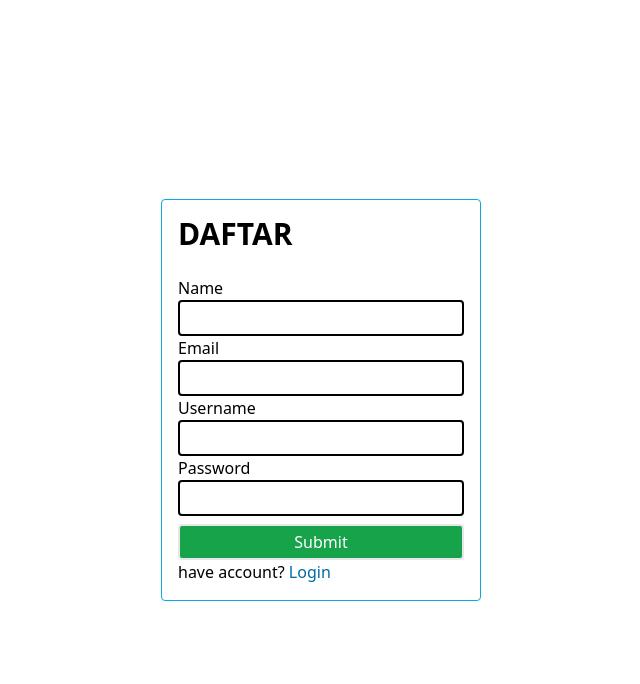
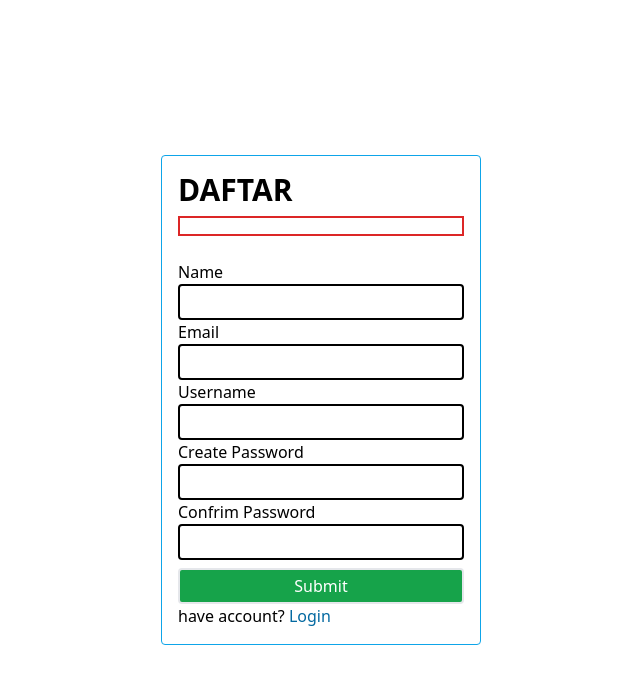
Before and after one commit to Abelakmal/toko-online, a React (Create React App) app: page /daftar in a window 1280 px wide. Shown: the top 684 px of the page, without its empty margins (319-959 px from the left). Built offline with nearby package versions, Linux system fonts and the light colour scheme.

Commit message:
create message error saat daftar

```diff
--- a/src/pages/auth/daftar.js
+++ b/src/pages/auth/daftar.js
@@ -1,62 +1,82 @@
-import axios from "axios";
-import { useEffect, useState } from "react";
-import { Link, useNavigate } from "react-router-dom";
+import axios from 'axios';
+import { useEffect, useState } from 'react';
+import { Link, useNavigate } from 'react-router-dom';
 
 const Daftar = () => {
-  useEffect(() =>{
-    if(localStorage.getItem("userLogin")){
-        navigate('/')
+  const [isSame, setIsSame] = useState(false);
+  const [error,setError] = useState()
+  console.log(error)
+  useEffect(() => {
+    if (localStorage.getItem('userLogin')) {
+      navigate('/');
     }
-},[])
-  const [daftar ,setDaftar] = useState({
+  }, []);
+  const [daftar, setDaftar] = useState({
     username: '',
-    password: '',
+    confrimPassword: '',
+    createPassword: '',
     nama: '',
-    email: ''
-  })
+    email: '',
+  });
   const navigate = useNavigate();
-  const handleDaftar = (e) =>{
-    setDaftar({...daftar, [e.target.name]: e.target.value})
-  }
+  const handleDaftar = (e) => {
+    setDaftar({ ...daftar, [e.target.name]: e.target.value });
+  };
 
   const handleSubmit = (e) => {
-    e.preventDefault()
-    axios.post('http://localhost:8080/auth/signup',{
-      username : daftar.username,
-      password: daftar.password,
-      nama: daftar.nama,
-      email: daftar.email
-    })
-    .then(respone => {
-      console.log(respone)
-      if(respone.status === 200){
-          navigate('/')
-      }
-  })
-  .catch(err => console.log(err))
-  }
+    e.preventDefault();
+    if (daftar.createPassword === daftar.confrimPassword) {
+      axios
+        .post('http://localhost:8080/auth/signup', {
+          username: daftar.username,
+          password: daftar.createPassword,
+          nama: daftar.nama,
+          email: daftar.email,
+        })
+        .then((respone) => {
+          console.log(respone);
+          if (respone.status === 200) {
+            navigate('/');
+          }
+        })
+        .catch((err) => setError(err.response.data));
+    } else {
+      setIsSame(true);
+    }
+  };
   return (
     <div>
       <div className="h-screen flex justify-center items-center">
         <div className=" border border-sky-500 h-auto w-80 p-4 rounded">
           <h1 className="font-bold text-3xl">DAFTAR</h1>
+          <div className='border-2 border-red-600 p-2 mt-2'>{error?.username || error?.password}</div>
           <form onSubmit={handleSubmit} method="POST" className="flex flex-col">
             <label htmlFor="name" className="mt-6">
               Name
             </label>
-            <input onChange={handleDaftar} type="text" name="nama" id="name" className="border-2 rounded p-1 border-black" required/>
+            <input onChange={handleDaftar} type="text" name="nama" id="name" className="border-2 rounded p-1 border-black" required />
             <label htmlFor="email">Email</label>
-            <input onChange={handleDaftar} type="email" name="email" id="email" className="border-2 rounded p-1 border-black" required/>
+            <input onChange={handleDaftar} type="email" name="email" id="email" className="border-2 rounded p-1 border-black" required />
             <label htmlFor="username">Username</label>
-            <input onChange={handleDaftar} type="text" name="username" id="username" className="border-2 rounded p-1 border-black" required/>
-            <label htmlFor="password">Password</label>
-            <input onChange={handleDaftar} type="password" name="password" id="password" className="border-2 rounded p-1 border-black" required/>
+            <input onChange={handleDaftar} type="text" name="username" id="username" className="border-2 rounded p-1 border-black" required />
+            {isSame && (
+              <div className="border-2 border-red-600 p-2 mt-2">
+                <span>password tidak sama</span>
+              </div>
+            )}
+            <label htmlFor="createPassword">Create Password</label>
+            <input onChange={handleDaftar} type="password" name="createPassword" id="createPassword" className="border-2 rounded p-1 border-black" required />
+            <label htmlFor="confrimPassword">Confrim Password</label>
+            <input onChange={handleDaftar} type="password" name="confrimPassword" id="confrimPassword" className="border-2 rounded p-1 border-black" required />
             <button type="submit" className="border-2 bg-green-600 text-white py-1 rounded mt-2 hover:bg-green-700">
               Submit
             </button>
           </form>
           <span>
-            have account? <Link to='/login'><span className="text-sky-700 ">Login</span></Link>
+            have account?{' '}
+            <Link to="/login">
+              <span className="text-sky-700 ">Login</span>
+            </Link>
           </span>
         </div>
       </div>
--- a/src/pages/auth/login.js
+++ b/src/pages/auth/login.js
@@ -42,7 +42,7 @@ const Login = () =>{
         <div className="h-screen flex justify-center items-center">
             <div className=" border border-sky-500 h-1/2 w-80 p-4 rounded">
             <h1 className="font-bold text-3xl">LOGIN</h1>
-            {error ? <div className="border-2 border-red-600 p-2 mt-2"><span>username/password salah</span></div>: <div></div>}
+            {error && <div className="border-2 border-red-600 p-2 mt-2"><span>username/password salah</span></div>}
             <form onSubmit={handleSubmit} method="POST" className="flex flex-col">
                 <label htmlFor="username" className="mt-6">Username</label>
                 <input onChange={handleLogin} type="text" name="username" id="username" className="border-2 rounded p-1 border-black" required/>
```
